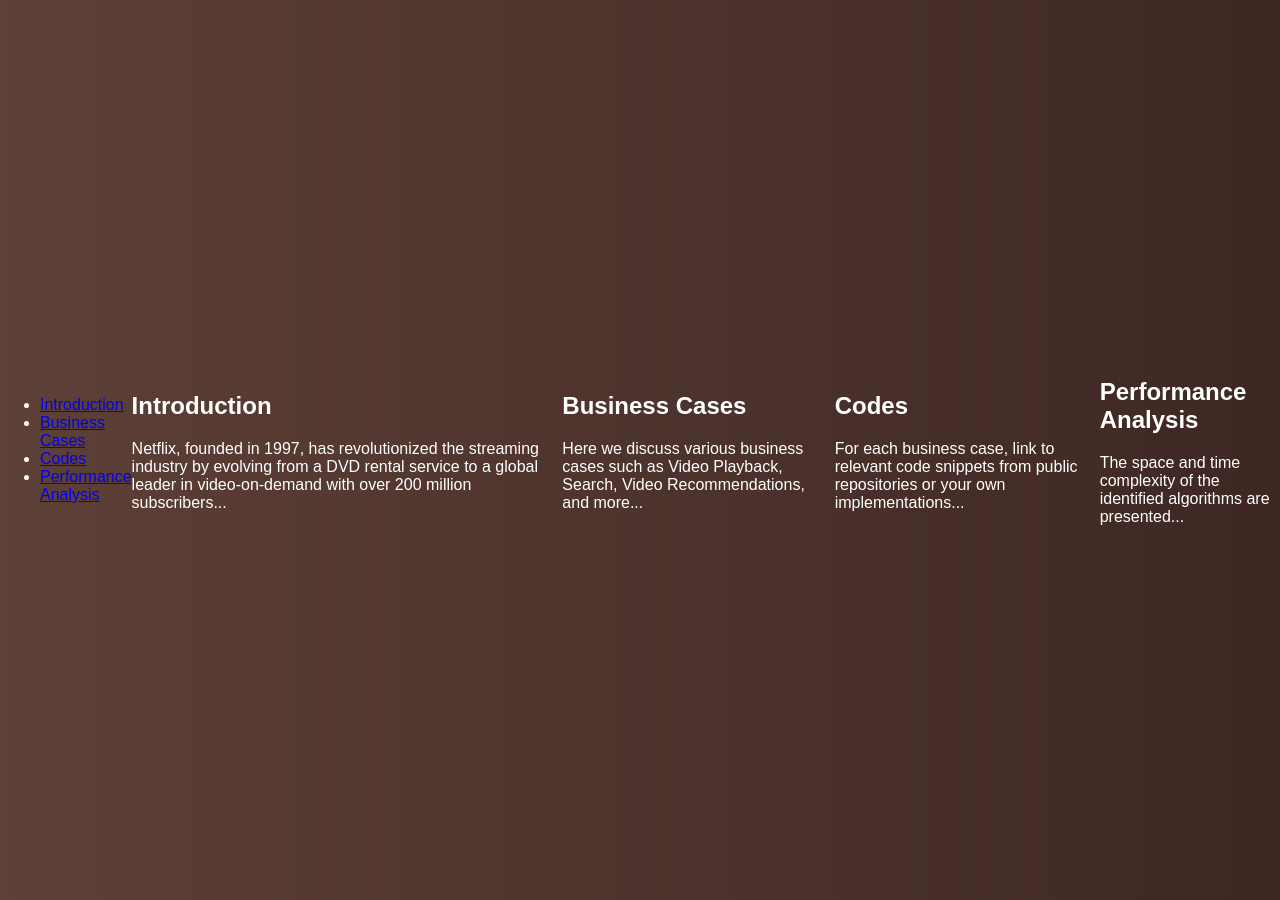
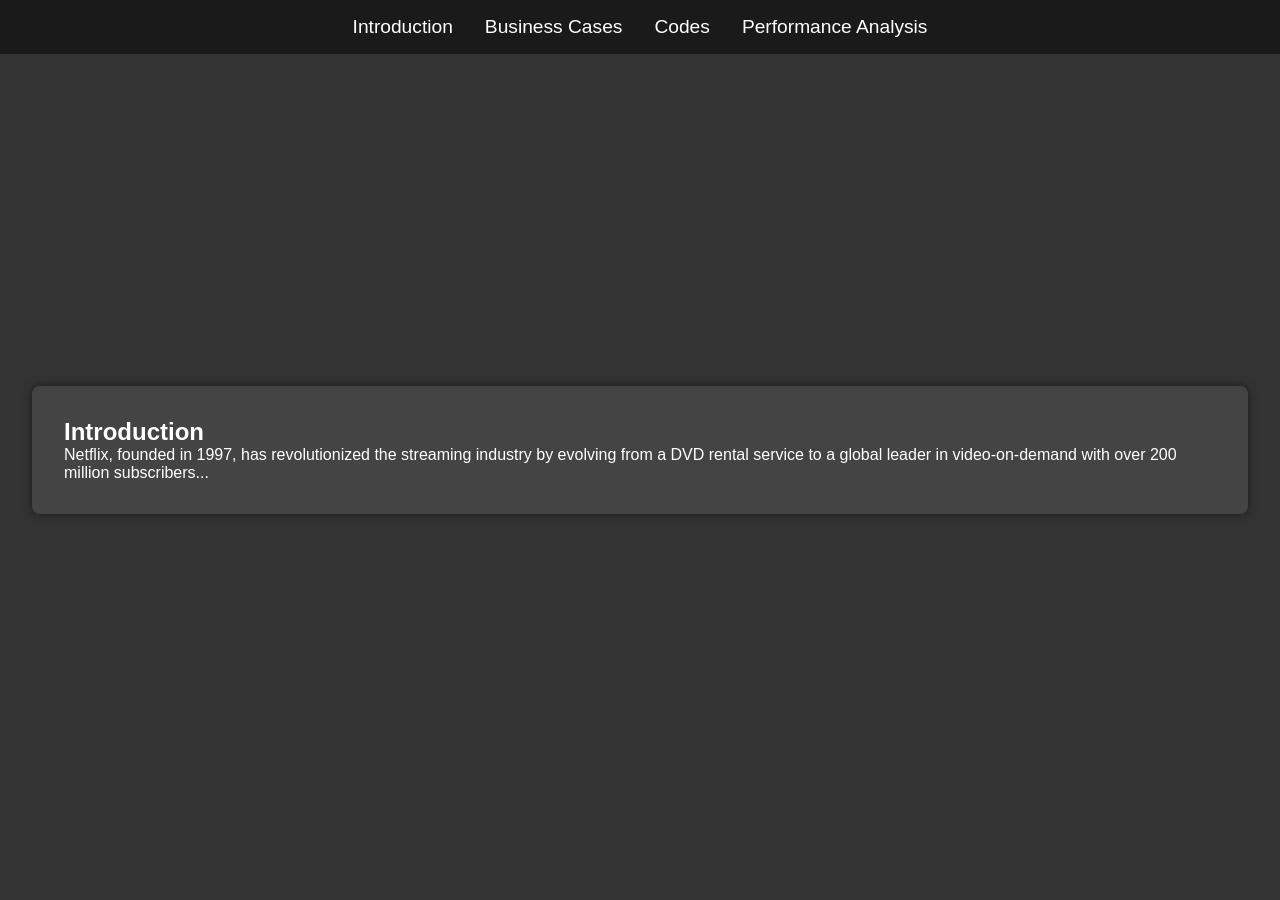
Before and after one commit to Pramod26naik/Pramod26naik.github.io, a Jekyll site: the page built from index.markdown, in a window 1280 px wide and 900 px high. Built offline with Jekyll 4.4.1, drawn with Linux system fonts in a browser that asks for light colours.

Commit message:
css added

```diff
--- a/assets/css/home.css
+++ b/assets/css/home.css
@@ -1,94 +1,72 @@
-/* Custom CSS for Chocolate Brown Theme */
-
-/* Color Variables */
-:root {
-    --chocolate-brown: #5D4037;
-    --dark-brown: #3E2723;
-    --light-brown: #8D6E63;
+/* Reset CSS */
+* {
+    margin: 0;
+    padding: 0;
+    box-sizing: border-box;
 }
 
-/* Body Styles */
+/* Body styling */
 body {
     font-family: Arial, sans-serif;
-    margin: 0;
-    padding: 0;
-    background: linear-gradient(to right, var(--chocolate-brown), var(--dark-brown));
-    color: #fff;
-    display: flex;
-    justify-content: center;
-    align-items: center;
-    height: 100vh;
-}
-
-.container {
-    text-align: center;
-    background: rgba(0, 0, 0, 0.6);
-    padding: 40px;
-    border-radius: 15px;
-    box-shadow: 0 0 10px rgba(0, 0, 0, 0.5);
-}
-
-h1 {
-    font-size: 3em;
-    margin-bottom: 10px;
-    text-transform: uppercase;
-    letter-spacing: 3px;
-}
-
-.subtitle {
-    font-size: 1.5em;
-    margin-bottom: 20px;
-}
-
-.info {
-    font-size: 1.2em;
-    margin-bottom: 15px;
-}
-
-.contact {
-    margin-top: 20px;
-}
-
-.contact a {
-    color: var(--chocolate-brown);
-    text-decoration: none;
-    font-weight: bold;
-    background: #fff;
-    padding: 10px 20px;
-    border-radius: 5px;
-    transition: background 0.3s ease;
-}
-
-.contact a:hover {
-    background: var(--chocolate-brown);
+    background-color: #2b2b2b;
     color: #fff;
 }
 
-.social-icons {
-    margin-top: 20px;
+/* Navbar styling */
+header {
+    background-color: #1a1a1a;
+    position: fixed;
+    width: 100%;
+    top: 0;
+    z-index: 1000;
 }
 
-.social-icons a {
-    margin: 0 10px;
-    color: #fff;
-    font-size: 1.5em;
-    transition: color 0.3s ease;
+nav ul {
+    display: flex;
+    justify-content: center;
+    list-style: none;
+    padding: 1rem 0;
 }
 
-.social-icons a:hover {
-    color: var(--chocolate-brown);
+nav ul li {
+    margin: 0 1rem;
 }
 
-@media (max-width: 600px) {
-    h1 {
-        font-size: 2em;
-    }
+nav ul li a {
+    text-decoration: none;
+    color: #fff;
+    font-size: 1.2rem;
+    transition: color 0.3s;
+}
 
-    .subtitle {
-        font-size: 1.2em;
-    }
+nav ul li a:hover {
+    color: #ff6347;
+}
 
-    .info {
-        font-size: 1em;
-    }
+/* Section styling */
+.section {
+    padding: 5rem 2rem;
+    min-height: 100vh;
+    display: flex;
+    align-items: center;
+    justify-content: center;
+    background-color: #333;
 }
+
+.content-box {
+    background-color: #444;
+    padding: 2rem;
+    border-radius: 8px;
+    box-shadow: 0 0 10px rgba(0, 0, 0, 0.5);
+    transition: transform 0.3s, box-shadow 0.3s;
+}
+
+.content-box:hover {
+    transform: translateY(-10px);
+    box-shadow: 0 0 20px rgba(0, 0, 0, 0.7);
+}
+
+/* Smooth scrolling */
+html {
+    scroll-behavior: smooth;
+}
```
